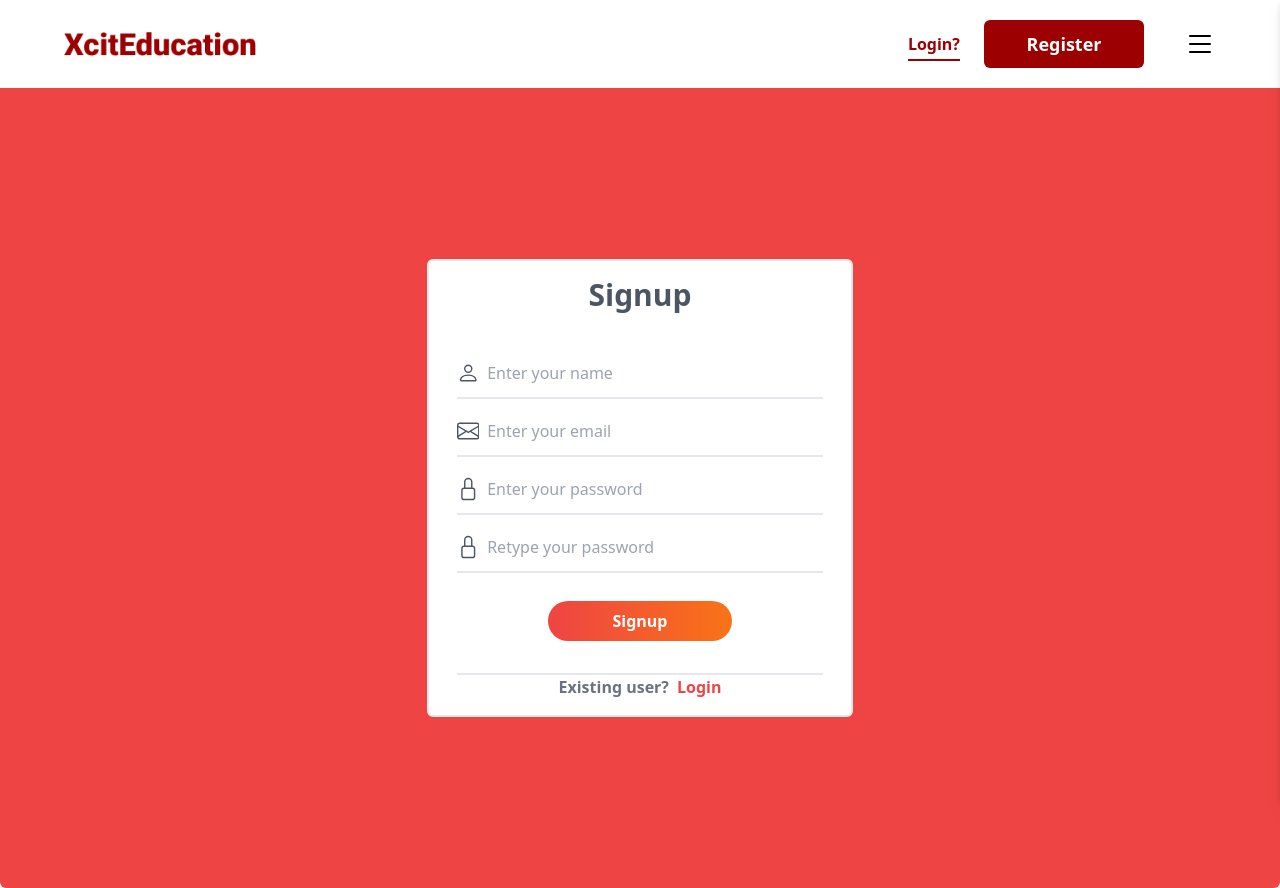
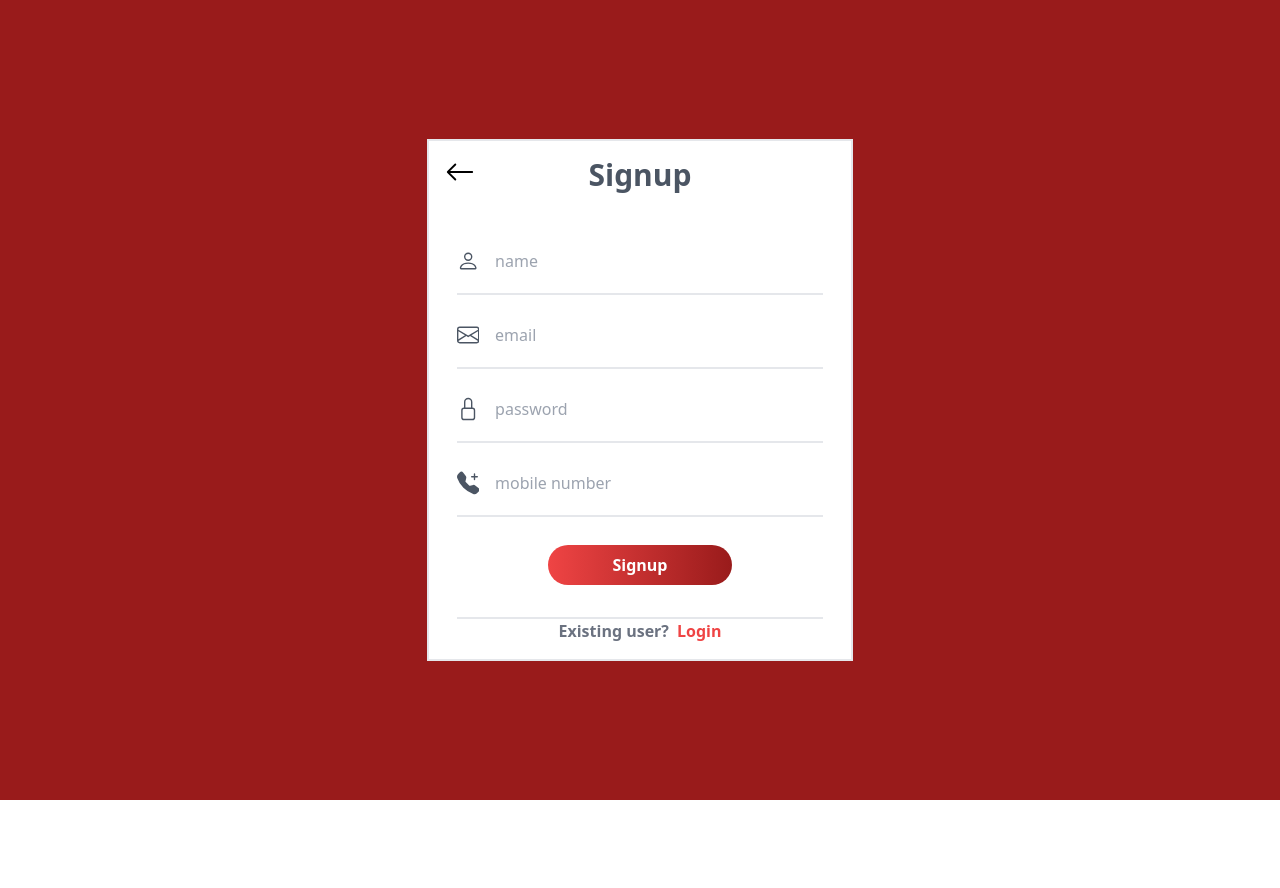
Before and after one commit to devjs1000/course-hub, a React (Vite) app: page /signup in a window 1280 px wide. After the commit the page ends 800 px from the top, so only its background shows below. Built offline with nearby package versions, Linux system fonts and the light colour scheme.

Commit message:
login ui improved

```diff
--- a/src/App.jsx
+++ b/src/App.jsx
@@ -7,7 +7,7 @@ import Signup from './components/Auth/Signup';
 import Navbar from './components/header/Navbar'
 function App() {
 	return (
-		<div className="App rounded-md overflow-hidden">
+		<div className="App overflow-hidden">
 			<Navbar />
 			<Routes>
 				<Route path='/' element={<Home />} />
--- a/src/components/Auth/Login.jsx
+++ b/src/components/Auth/Login.jsx
@@ -1,5 +1,5 @@
 import React, { useState } from 'react';
-import { Envelope, Lock} from 'react-bootstrap-icons';
+import { Envelope, Lock, ArrowLeft} from 'react-bootstrap-icons';
 import { Link } from 'react-router-dom';
 import useLogin from '../../context/ContextHooks/useLogin';
 import { authDesign } from '../../styles/styleObjects';
@@ -29,6 +29,9 @@ const Login = () => {
     return (
         <div className={authDesign.screen}>
             <div className={authDesign.mainDiv}>
+            <Link to='/'>
+            <ArrowLeft className='absolute left-[1rem] cursor-pointer' size={30}/>
+            </Link>
 
             <h1 className={authDesign.title}>Login</h1>
 
--- a/src/components/Auth/Signup.jsx
+++ b/src/components/Auth/Signup.jsx
@@ -1,12 +1,12 @@
 import React, { useState } from 'react';
 import {authDesign} from '../../styles/styleObjects'
-import { Envelope, Lock, Person} from 'react-bootstrap-icons';
+import { Envelope, Lock, Person, TelephonePlusFill, ArrowLeft} from 'react-bootstrap-icons';
 import useSignup from '../../context/ContextHooks/useSignup';
 import { Link } from 'react-router-dom';
 
 const Signup = () => {
     const {signup} = useSignup()
-    const [signupData,setSignupData] = useState({})
+    const [signupData,setSignupData] = useState({isAdmin:false, isInstructor:false})
 
     const getSignupData=e=>{
         const name = e.target.name
@@ -19,12 +19,6 @@ const Signup = () => {
     const submitSignup=e=>{
         e.preventDefault()
 
-        if(signupData.password.length<6){
-            return alert('Password should be minimum 6 characters long')
-        }
-        if(signupData.password!==signupData.password2){
-            return alert('Password didn"t matched')
-        }
         signup(signupData)
         e.target.reset()
     }
@@ -34,29 +28,31 @@ const Signup = () => {
     return (
         <div className={authDesign.screen}>
             <div className={authDesign.mainDiv}>
-
+            <Link to='/'>
+            <ArrowLeft className='absolute left-[1rem] cursor-pointer' size={30}/>
+            </Link>
             <h1 className={authDesign.title}>Signup</h1>
 
             <form onSubmit={submitSignup}>
 
                 <div className={authDesign.itemDiv}>
                     <Person className={authDesign.inputIcon}/>
-                    <input onChange={getSignupData} required name='name' placeholder='Enter your name' className={authDesign.input} type="text" />
+                    <input onChange={getSignupData} required name='name' placeholder='name' className={authDesign.input} type="text" />
                 </div>
 
                 <div className={authDesign.itemDiv}>
                     <Envelope className={authDesign.inputIcon}/>
-                    <input onChange={getSignupData} required name='email' placeholder='Enter your email' className={authDesign.input} type="email" />
+                    <input onChange={getSignupData} required name='email' placeholder='email' className={authDesign.input} type="email" />
                 </div>
 
                 <div className={authDesign.itemDiv}>
                     <Lock className={authDesign.inputIcon}/>
-                    <input onChange={getSignupData} required name='password' placeholder='Enter your password' className={authDesign.input} type="password" />
+                    <input onChange={getSignupData} required name='password' placeholder='password' className={authDesign.input} type="password" />
                 </div>
 
                 <div className={authDesign.itemDiv}>
-                    <Lock className={authDesign.inputIcon}/>
-                    <input onChange={getSignupData} required name='password2' placeholder='Retype your password' className={authDesign.input} type="password" />
+                    <TelephonePlusFill className={authDesign.inputIcon}/>
+                    <input onChange={getSignupData} required name='mobileNumber' placeholder='mobile number' className={authDesign.input} type="number" />
                 </div>
 
                 <button type='submit' className={authDesign.mainBtn}>Signup</button>
--- a/src/components/header/Navbar.jsx
+++ b/src/components/header/Navbar.jsx
@@ -4,9 +4,14 @@ import logoPrimary from '../../images/logo-primary.png';
 import { List } from 'react-bootstrap-icons';
 import Button from '../../UI/Button';
 import Sidebar from './Sidebar';
-import { Link } from 'react-router-dom'
+import { Link, useLocation } from 'react-router-dom'
 function Navbar() {
 	const [openSidebar, setOpenSidebar] = useState(false);
+
+	//this line of code makes navbar hidden in login and signup
+	const location = useLocation()
+  const path = location.pathname.split('/')[1];
+  if(path==='login'||path==='signup')return null;
 
 	const openSidebarHandler = () => {
 		setOpenSidebar(!openSidebar);
--- a/src/context/ContextHooks/useLogin.jsx
+++ b/src/context/ContextHooks/useLogin.jsx
@@ -8,7 +8,7 @@ const useLogin = () => {
     const login =async (data)=>{
         setUserLoading(true)
         try{
-            const response= axios.post('/api/user/login',data)
+            const response=await axios.post('http://management-xcitedu.herokuapp.com/user/userLogin',data)
             if(response.data){
                 setUser(response.data)
                 setUserLoading(false)
--- a/src/context/ContextHooks/useSignup.jsx
+++ b/src/context/ContextHooks/useSignup.jsx
@@ -9,7 +9,7 @@ const useSignup = () => {
 
         setUserLoading(true)
         try{
-            const response= axios.post('/api/user/register',data)
+            const response=await axios.post('http://management-xcitedu.herokuapp.com/user/userRegister',data)
             if(response.data){
                 setUser(response.data)
                 setUserLoading(false)
--- a/src/styles/styleObjects.jsx
+++ b/src/styles/styleObjects.jsx
@@ -16,14 +16,14 @@ export const footerStyles={
   socialIcon:'text-2xl mx-4 hover:text-red-400 cursor-pointer'
 }
 export const authDesign={
-screen:'h-screen flex items-center justify-center bg-red-500',
-mainDiv:'w-4/5 md:w-2/4 lg:w-2/6 border-2 bg-white rounded-md px-7 py-4',
+screen:'h-screen flex items-center justify-center bg-red-800',
+mainDiv:'w-4/5 md:w-2/4 lg:w-2/6 border-2 bg-white  relative px-7 py-4',
 title:'mb-12 text-center font-bold text-3xl text-gray-600',
 itemDiv:'w-full flex items-center mb-5 pb-3 border-b-2',
 inputIcon:'text-gray-600 font-bold text-2xl',
-input:'w-full pl-2 border-0 outline-none',
+input:'w-full px-4 py-2 border-0 outline-none',
 forgotPass:'w-fit ml-auto my-1 cursor-pointer text-gray-500 font-semibold hover:text-red-500',
-mainBtn:'w-1/2 block mx-auto mt-7 py-2 rounded-3xl text-white font-bold text-md bg-gradient-to-r from-red-500 to-orange-500 hover:bg-gradient-to-l from-red-500 to-orange-500',
+mainBtn:'w-1/2 block mx-auto mt-7 py-2 rounded-3xl text-white font-bold text-md bg-gradient-to-r from-red-500 to-red-800 hover:bg-gradient-to-l from-red-500 to-orange-500',
 bottomText:'mt-8 text-center font-semibold text-gray-500 border-t-2',
 bottomIn:'ml-2 text-red-500 cursor-pointer',
 }
--- a/vite.config.js
+++ b/vite.config.js
@@ -6,7 +6,7 @@ export default defineConfig({
   server: {
     proxy: {
       "/api": {
-        target: "http://management-xcitedu.herokuapp.com/",
+        target: "http://management-xcitedu.herokuapp.com",
         changeOrigin: true,
         secure: false,
         ws: true,
```
